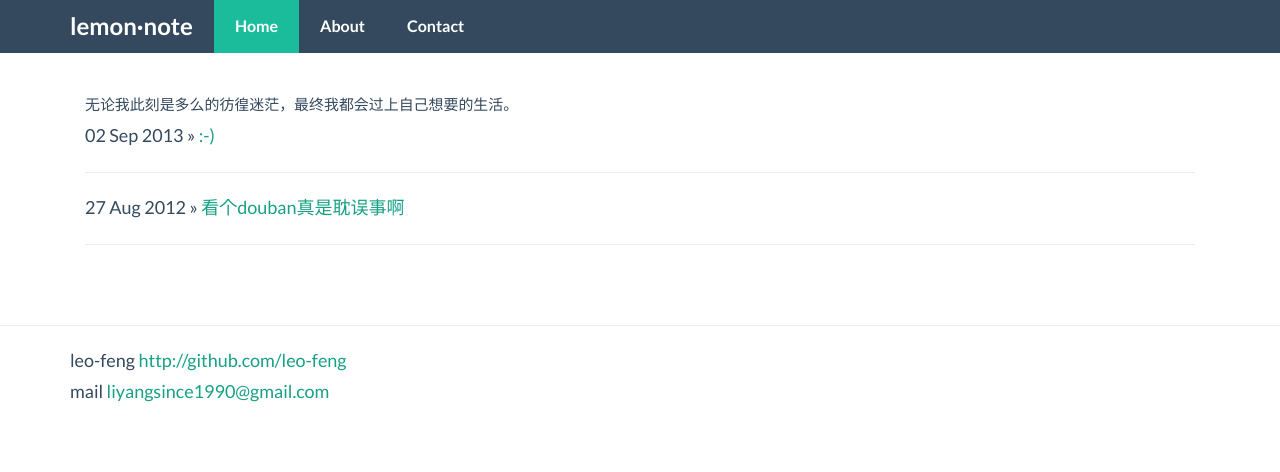
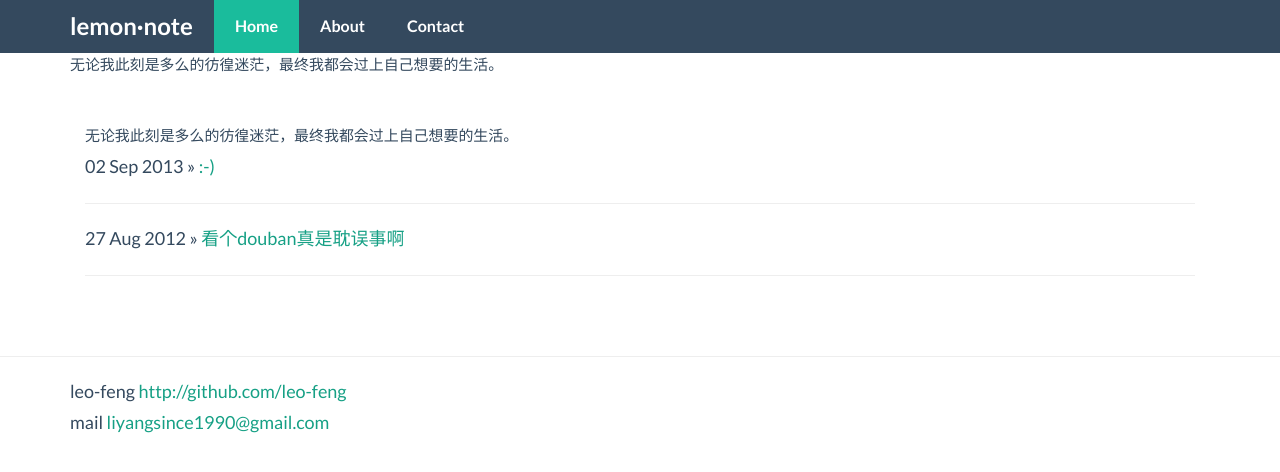
Before and after one commit to leo-feng/leo-feng, a Jekyll site: the page built from list/lifelist.html, in a window 1280 px wide. Shown: the top 472 px of the page. Built offline with Jekyll 4.4.1, drawn with Linux system fonts in a browser that asks for light colours; Markdown is read by kramdown in place of the engine named in the settings.

Commit message:
add word

```diff
--- a/_layouts/lifelayout.html
+++ b/_layouts/lifelayout.html
@@ -26,7 +26,7 @@
   </div>
 
   <div class="container">
-
+<small >无论我此刻是多么的彷徨迷茫，最终我都会过上自己想要的生活。</small>
         <div class="title starter-template">
 
           {{ content }}
```
